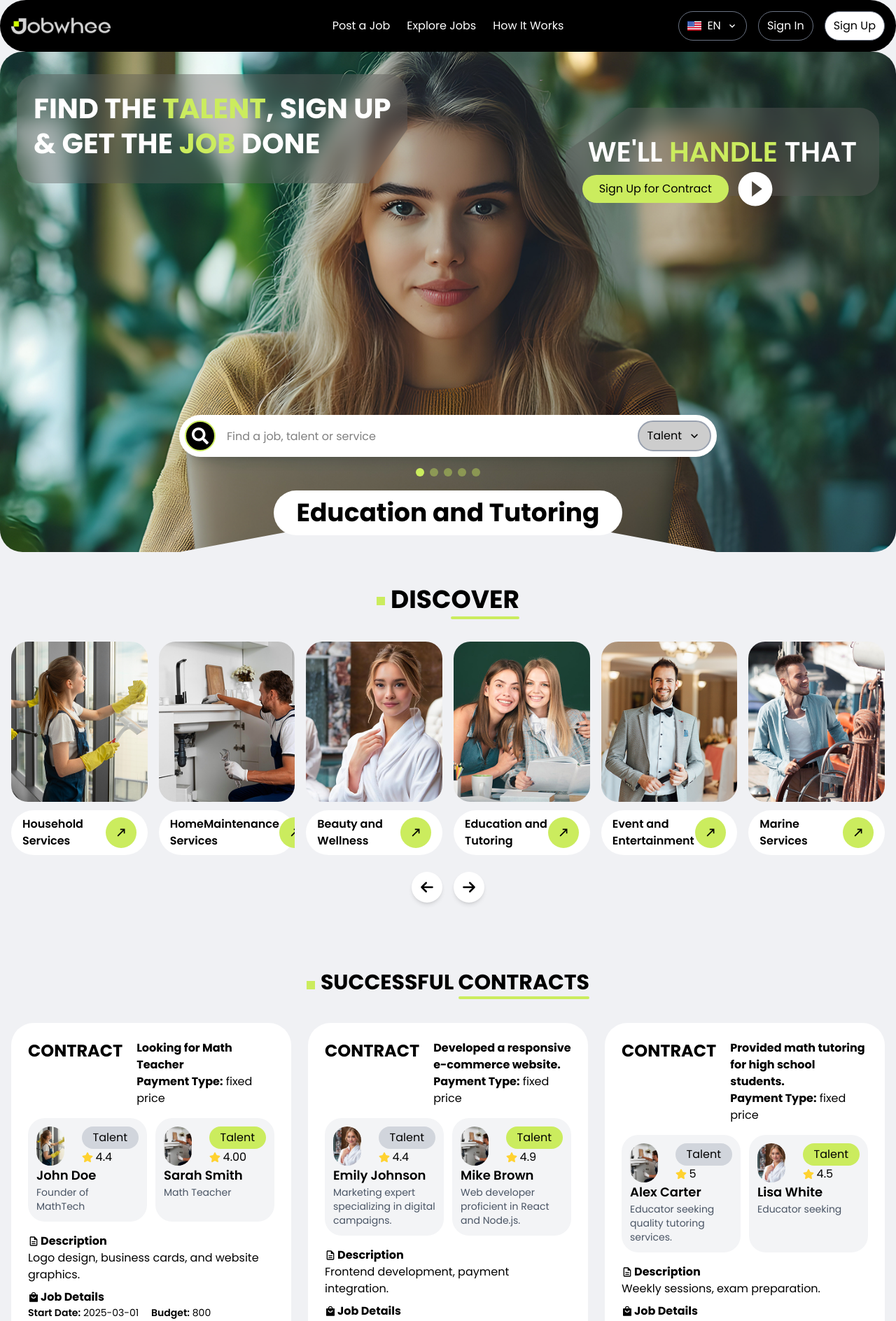
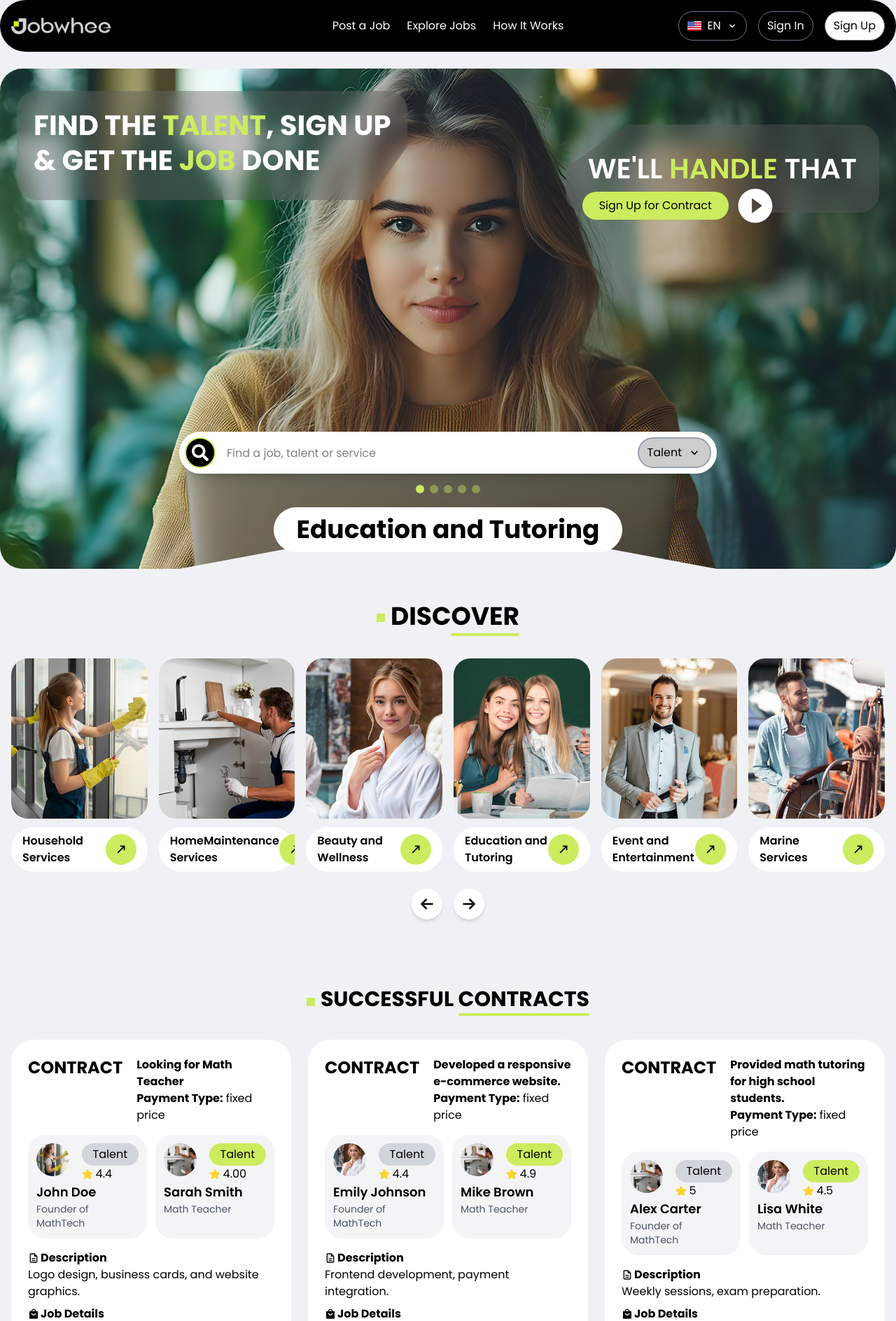
Before and after one commit to JilluRahmanJibon/Jobwhee-Landing-Page, a Next.js app: page / in a window 1280 px wide. Shown: the top 1888 px of the page at 70% size. Built offline with nearby package versions, Linux system fonts and the light colour scheme.

Commit message:
update contracts section

```diff
--- a/src/components/SuccessfulContracts.js
+++ b/src/components/SuccessfulContracts.js
@@ -36,13 +36,13 @@ const SuccessfulContracts = () =>
                 name: "Emily Johnson",
                 picture: "/images/d-3.png",
                 review: "4.4",
-                bio: "Marketing expert specializing in digital campaigns.",
+                bio: "Founder of MathTech",
             },
             talent: {
                 name: "Mike Brown",
                 picture: "/images/d-2.png",
                 review: "4.9",
-                bio: "Web developer proficient in React and Node.js.",
+                bio: "Math Teacher",
             },
             title: "Developed a responsive e-commerce website.",
             paymentType: "fixed price",
@@ -59,13 +59,13 @@ const SuccessfulContracts = () =>
                 name: "Alex Carter",
                 picture: "/images/d-2.png",
                 review: "5",
-                bio: "Educator seeking quality tutoring services.",
+                bio: "Founder of MathTech",
             },
             talent: {
                 name: "Lisa White",
                 picture: "/images/d-3.png",
                 review: "4.5",
-                bio: "Educator seeking",
+                bio: "Math Teacher",
             },
             title: "Provided math tutoring for high school students.",
             paymentType: "fixed price",
@@ -79,7 +79,7 @@ const SuccessfulContracts = () =>
 
         },
     ];
-    //গভীর কাট: clipPath: "polygon(30% 0, 100% 0, 100% 100%, 0 100%, 0 30%)"
+
     return (
         <div className="py-12 px-4 ">
             <div className=" ">
@@ -102,7 +102,7 @@ const SuccessfulContracts = () =>
                                 <div className="flex justify-between gap-5">
                                     <h1 className="font-bold text-2xl">CONTRACT</h1>
                                     <div className="">
-                                        <h1 className="font-bold">{contract.title}</h1>
+                                        <h1 className="font-bold text-[16px]">{contract.title}</h1>
                                         <p ><span className="font-bold">Payment Type:</span> {contract.paymentType}  </p>
                                     </div>
                                 </div>
@@ -115,7 +115,7 @@ const SuccessfulContracts = () =>
                                                 alt={contract.client.name}
                                                 width={40}
                                                 height={40}
-                                                className="rounded-full object-cover"
+                                                className="rounded-full w-[47px] h-[47px] object-cover"
                                             />
                                             <div>
                                                 <p className="bg-gray-300 px-4 py-1 rounded-full">Talent</p>
@@ -136,7 +136,7 @@ const SuccessfulContracts = () =>
                                                 alt={contract.talent.name}
                                                 width={40}
                                                 height={40}
-                                                className="rounded-full object-cover"
+                                                className="rounded-full w-[47px] h-[47px]  object-cover"
                                             />
                                             <div>
                                                 <p className="bg-[#CBEC5E] px-4 py-1 rounded-full">Talent</p>
--- a/src/components/banner.js
+++ b/src/components/banner.js
@@ -34,7 +34,7 @@ export default function Banner ()
     };
 
     return (
-        <div className="relative lg:min-h-[715px] lg:px-6 px-4 pt-8 pb-6
+        <div className="relative mt-6 lg:min-h-[715px] lg:px-6 px-4 pt-8 pb-6
          flex flex-col justify-between">
             <Image
                 src="/banner.png"
--- a/src/components/stepsofsuccess.js
+++ b/src/components/stepsofsuccess.js
@@ -23,16 +23,18 @@ function stepsofsuccess ()
           </div>
         </div>
         <div className="w-[297px] h-[56px] mt-[3rem] mb-[1.5rem] flex items-center bg-white rounded-[30px]">
-          <button className="w-[50%] h-full text-[18px] font-[500] text-[#18470D] bg-[#ffffff] rounded-[30px]">
+          <button className="w-[50%] h-full cursor-pointer text-[18px] font-[500] text-[#18470D] bg-[#ffffff] rounded-[30px]">
             Client
           </button>
-          <button className="w-[50%] h-full text-[18px] font-[500] text-[#18470D] bg-[#CBEC5E] border-[3px] border-[#ffffff] rounded-[30px]">
+          <button className="w-[50%] h-full cursor-pointer text-[18px] font-[500] text-[#18470D] bg-[#CBEC5E] border-[3px] border-[#ffffff] rounded-[30px]">
             Talent
           </button>
         </div>
         <div className="w-[275px] h-[384px] rounded-[30px] bg-white relative">
           {/* <div className="absolute left-[1rem] top-[1rem] w-[50px] h-[50px] rounded-[13px] bg-[#000]" style={{"clip-path": "polygon(50% 0%, 100% 25%, 100% 75%, 50% 100%, 0% 75%, 0% 25%)"}}></div> */}
+
           <div className="">
+            <h1>under construction</h1>
             <Image
               fill
               src="/stepofsuccess/1.png"
```
